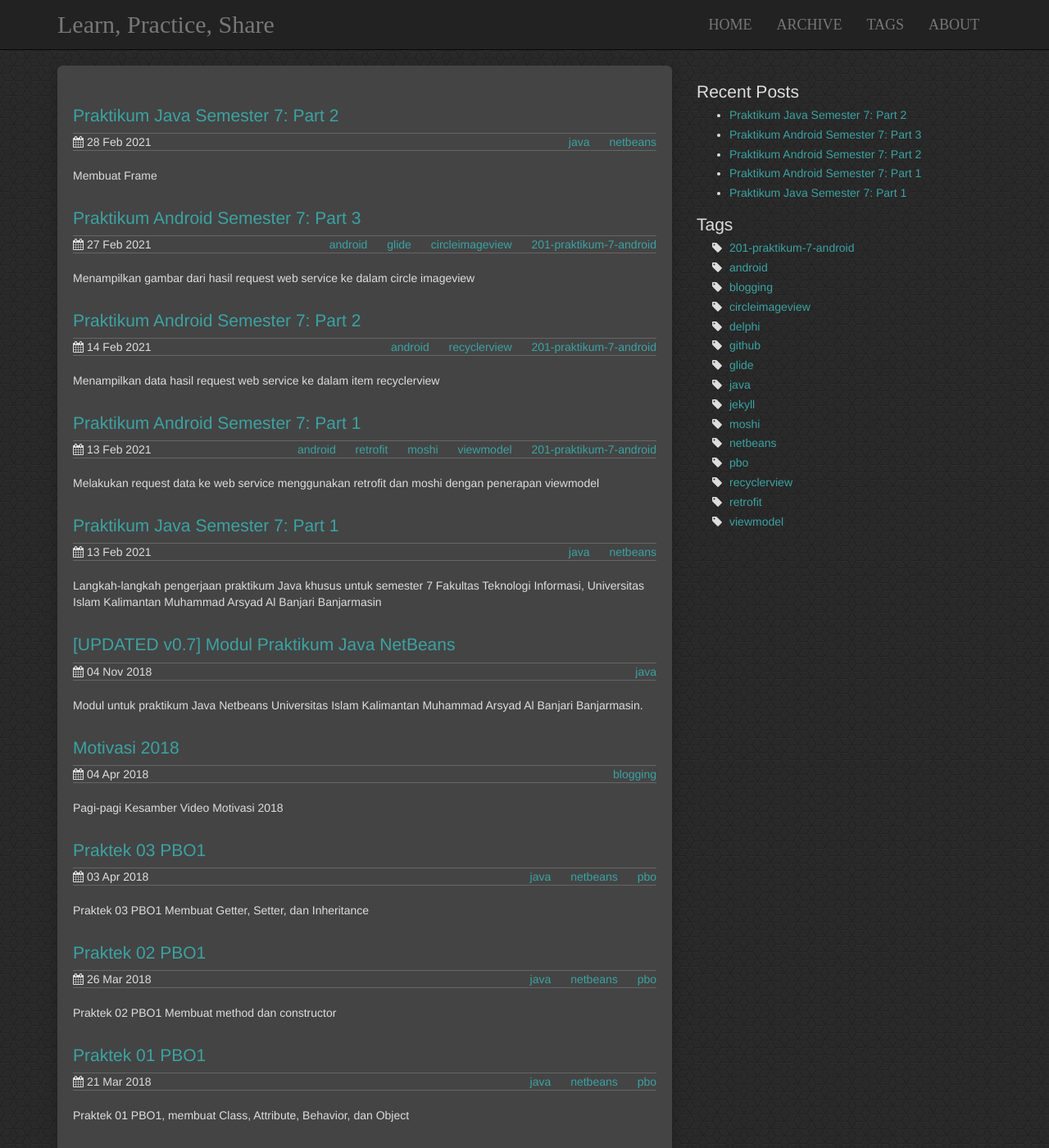
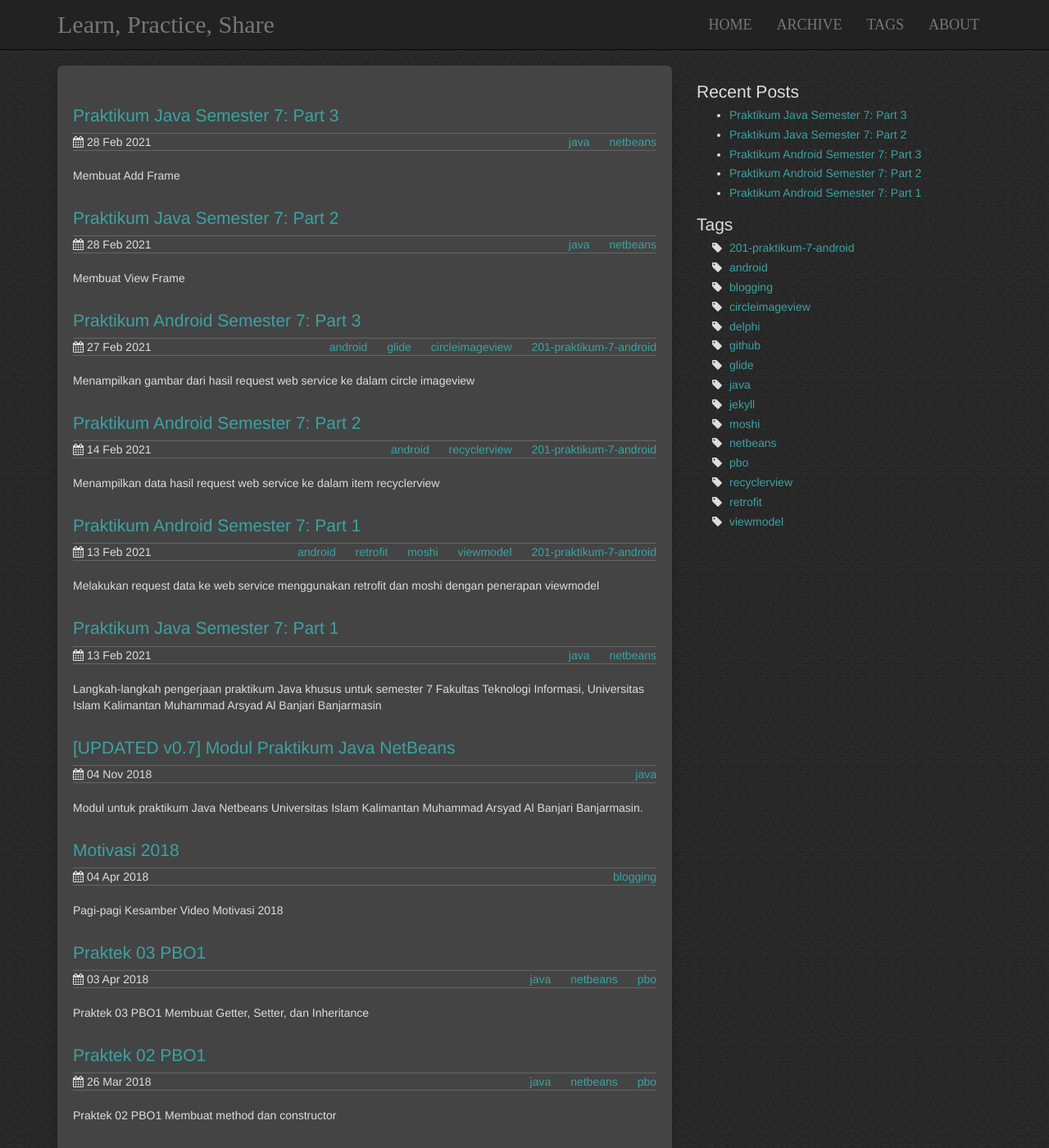
Before and after one commit to mirzayogy/mirzayogy.github.io, a Jekyll site: the page built from index.html, in a window 1280 px wide and 1400 px high. Shown: the whole window at 82% size. Built offline with Jekyll 4.4.1, drawn with Linux system fonts in a browser that asks for light colours; part of the change alters nothing that is shown.

Commit message:
java part 3

```diff
--- a/_posts/2021-02-13-java-sem7-part1.markdown
+++ b/_posts/2021-02-13-java-sem7-part1.markdown
@@ -13,6 +13,8 @@ tags:
 
 Praktikum Java Semester 7: Part 1
 [Praktikum Java Semester 7: Part 2]({% post_url 2021-02-28-java-sem7-part2 %})
+[Praktikum Java Semester 7: Part 3]({% post_url 2021-02-28-java-sem7-part3 %})
+
 
 
 Use Case Diagram untuk praktikum ini
@@ -267,5 +269,7 @@ And... that's about it for today. Aplikasi sudah mampu melakukan CRUD sederhana
 
 Praktikum Java Semester 7: Part 1
 [Praktikum Java Semester 7: Part 2]({% post_url 2021-02-28-java-sem7-part2 %})
+[Praktikum Java Semester 7: Part 3]({% post_url 2021-02-28-java-sem7-part3 %})
+
 
 <iframe width="560" height="315" src="https://www.youtube.com/embed/FNS_zA36qtY" frameborder="0" allow="accelerometer; autoplay; clipboard-write; encrypted-media; gyroscope; picture-in-picture" allowfullscreen></iframe>
--- a/_posts/2021-02-28-java-sem7-part2.markdown
+++ b/_posts/2021-02-28-java-sem7-part2.markdown
@@ -5,13 +5,15 @@ date:   2021-02-28 08:00:41 +0800
 categories: java
 published : true
 comments : true
-description: Membuat Frame
+description: Membuat View Frame
 tags:
  - java
  - netbeans
 ---
 [Praktikum Java Semester 7: Part 1]({% post_url 2021-02-13-java-sem7-part1 %})
 Praktikum Java Semester 7: Part 2
+[Praktikum Java Semester 7: Part 3]({% post_url 2021-02-28-java-sem7-part3 %})
+
 
 Pembuatan Frame di NetBeans sangat dimudahkan oleh fitur visualnya, namun karena ada beberapa fitur yang akan memiliki method yang sama dan menghindari pengulangan coding maka terlebih dahulu dipersiapkan templatenya.
 
@@ -135,7 +137,7 @@ private void btBatalActionPerformed(java.awt.event.ActionEvent evt) {
 Kembali ke bagian `Design`, klik dua kali pada `btTutup`, dan isikan dengan
 
 {% highlight  java %}
-private void btBatalActionPerformed(java.awt.event.ActionEvent evt) {
+private void btTutupActionPerformed(java.awt.event.ActionEvent evt) {
     dispose();
 }
 {% endhighlight %}
@@ -199,3 +201,4 @@ Oke, sebagian fitur sudah diisi, untuk tombol tambah dan ubah diperlukan AddFram
 
 [Praktikum Java Semester 7: Part 1]({% post_url 2021-02-13-java-sem7-part1 %})
 Praktikum Java Semester 7: Part 2
+[Praktikum Java Semester 7: Part 3]({% post_url 2021-02-28-java-sem7-part3 %})
--- /dev/null
+++ b/_posts/2021-02-28-java-sem7-part3.markdown
@@ -0,0 +1,210 @@
+---
+layout: post
+title:  "Praktikum Java Semester 7: Part 3"
+date:   2021-02-28 09:00:41 +0800
+categories: java
+published : true
+comments : true
+description: Membuat Add Frame
+tags:
+ - java
+ - netbeans
+---
+[Praktikum Java Semester 7: Part 1]({% post_url 2021-02-13-java-sem7-part1 %})
+[Praktikum Java Semester 7: Part 2]({% post_url 2021-02-28-java-sem7-part2 %})
+Praktikum Java Semester 7: Part 3
+
+AddFrame akan berfungsi sebagai frame yang melakukan proses tambah data, dan ubah data. Dimulai dengan yang table JenisBarang yang hanya berisikan 2 (dua) field maka harusnya pembuatan frame ini akan sangat mudah.
+
+Pilih package `view.admin.jenisbarang` kemudian buat sebuah frame dengan nama `JenisBarangAddFrame` dan atur sedemikian rupa sehingga tampil seperti gambar berikut
+
+![UseCaseDiagram]({{ site.url }}/assets/img/java-7-3/java-7-3-1.png)
+
+1. JPanel: Properties->background: [102,16,242]
+2. JLabel
+3. JLabel
+4. JTextField: tfId
+5. JLabel
+6. JTextField: tfNamaJenisBarang
+7. JButton: btBatal
+8. JButton: btSimpan
+
+Pindah ke bagian `Source` , ubah deklarasi class frame ini dari
+
+{% highlight  java %}
+public class JenisBarangAddFrame extends javax.swing.JFrame{
+{% endhighlight %}
+
+menjadi
+
+{% highlight  java %}
+public class JenisBarangAddFrame extends CustomFrame
+   implements AddFrameInterface{
+{% endhighlight %}
+
+Implements abstract methodnya dan pada method `dataKosong` isikan dengan
+
+{% highlight  java %}
+@Override
+public boolean dataKosong() {
+    if (tfNamaJenisBarang.getText().equals("")) {
+        return true;
+    } else {
+        return false;
+    }
+}
+{% endhighlight %}
+
+
+Pada method `simpanTambah` isikan dengan
+{% highlight  java %}
+@Override
+public  void simpanTambah() {
+
+    String namaJenisBarang = tfNamaJenisBarang.getText();
+
+    Database db = new Database();
+    Connection con = db.getConnection();
+    jenisBarang = new JenisBarang(con);
+
+    if (jenisBarang.create()) {
+        JOptionPane.showMessageDialog(null, "Data berhasil disimpan");
+        dispose();
+    } else {
+        JOptionPane.showMessageDialog(null, "Data gagal disimpan");
+    }
+
+
+}
+{% endhighlight %}
+
+Pada method `simpanUbah` isikan dengan
+{% highlight  java %}
+@Override
+public void simpanUbah() {
+
+    if (jenisBarang.update()) {
+        JOptionPane.showMessageDialog(null, "Data berhasil diubah");
+        dispose();
+    } else {
+        JOptionPane.showMessageDialog(null, "Data gagal diubah");
+    }
+}
+{% endhighlight %}
+
+Pada baris sebelum constructor `JenisBarangAddFrame()` tambahkan
+{% highlight  java %}
+
+...
+JenisBarang jenisBarang;
+
+public void setJenisBarang(JenisBarang jenisBarang) {
+    this.jenisBarang = jenisBarang;
+}
+
+public JenisBarangAddFrame() {
+    initComponents();
+}
+{% endhighlight %}
+
+
+Pindah ke bagian `Design`, klik pada frame dan cari pada window `Properties` tab `Events`, scroll kebawah pada posisi `windowActivated`, pilih comboboxnya sehingga tercipta method `formWindowActivated`, dan isikan dengan
+
+{% highlight  java %}
+private void formWindowActivated(java.awt.event.WindowEvent evt) {
+    if (jenisBarang != null) {
+        String id = String.valueOf(jenisBarang.getId());
+        String namaJenisBarang = jenisBarang.getNamajenisbarang();
+
+        tfId.setText(id);
+        tfNamaJenisBarang.setText(namaJenisBarang);
+    }
+}
+{% endhighlight %}
+
+Kembali ke bagian `Design`, klik dua kali pada `btBatal`, dan isikan dengan
+
+{% highlight  java %}
+private void btBatalActionPerformed(java.awt.event.ActionEvent evt) {
+    dispose();
+}
+{% endhighlight %}
+
+Kembali ke bagian `Design`, klik dua kali pada `btSimpan`, dan isikan dengan
+
+{% highlight  java %}
+private void btSimpanActionPerformed(java.awt.event.ActionEvent evt) {
+
+    boolean tambahData = jenisBarang == null;
+
+    if (!dataKosong()) {
+        if (tambahData) {
+            simpanTambah();
+        } else {
+            simpanUbah();
+        }
+    } else {
+        JOptionPane.showMessageDialog(null, "Lengkapi data");
+    }
+}
+{% endhighlight %}
+
+Kembali ke frame `JenisbarangViewFrame` klik dua kali pada `btTambah` dan isikan dengan
+
+{% highlight  java %}
+private void btTambahActionPerformed(java.awt.event.ActionEvent evt) {
+    JenisBarangAddFrame frame = new JenisBarangAddFrame();
+    frame.customShow();
+}
+{% endhighlight %}
+
+klik dua kali pada `btUbah` dan isikan dengan
+
+{% highlight  java %}
+private void btUbahActionPerformed(java.awt.event.ActionEvent evt) {
+
+    TableModel tableModel = tbJenisbarang.getModel();
+    int rowSelected = tbJenisbarang.getSelectedRow();
+
+    if (rowSelected >= 0) {
+
+        int id = (int) tableModel.getValueAt(rowSelected, 0);
+        String namaJenisBarang = tableModel.getValueAt(rowSelected, 1).toString();
+
+        Database db = new Database();
+        Connection con = db.getConnection();
+
+        JenisBarang jenisBarang = new JenisBarang(con);
+        jenisBarang.setId(id);
+        jenisBarang.setNamajenisbarang(namaJenisBarang);
+
+        JenisBarangAddFrame frame = new JenisBarangAddFrame();
+        frame.setJenisBarang(jenisBarang);
+        frame.customShow();
+    } else {
+        JOptionPane.showMessageDialog(null,
+                "Pilih data",
+                "Pesan",
+                JOptionPane.WARNING_MESSAGE);
+    }
+
+}
+{% endhighlight %}
+
+Pengujian dilakukan dengan mengubah isi dari class `Main` menjadi
+
+{% highlight  java %}
+public class Main {
+    public static void main(String[] args) {
+
+        JenisbarangViewFrame frame = new JenisbarangViewFrame();
+        frame.customShow();
+
+    }
+}
+{% endhighlight %}
+
+
+[Praktikum Java Semester 7: Part 1]({% post_url 2021-02-13-java-sem7-part1 %})
+[Praktikum Java Semester 7: Part 2]({% post_url 2021-02-28-java-sem7-part2 %})
+Praktikum Java Semester 7: Part 3
```
Also changed, not shown: assets/img/java-7-3/java-7-3-1.png (added), 2 other files.
